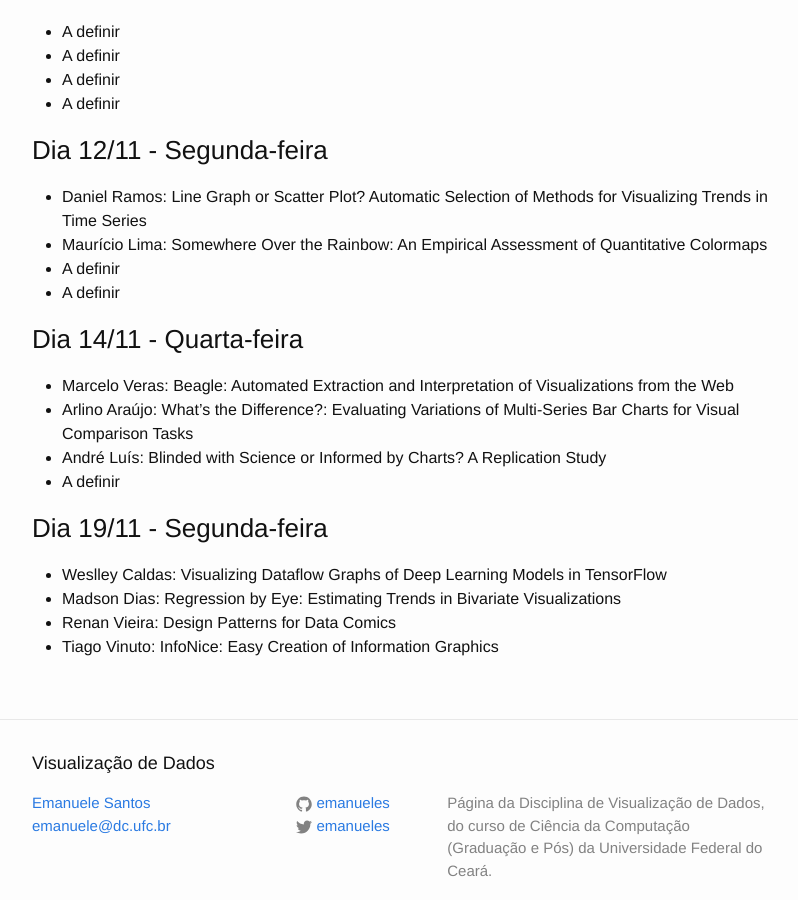
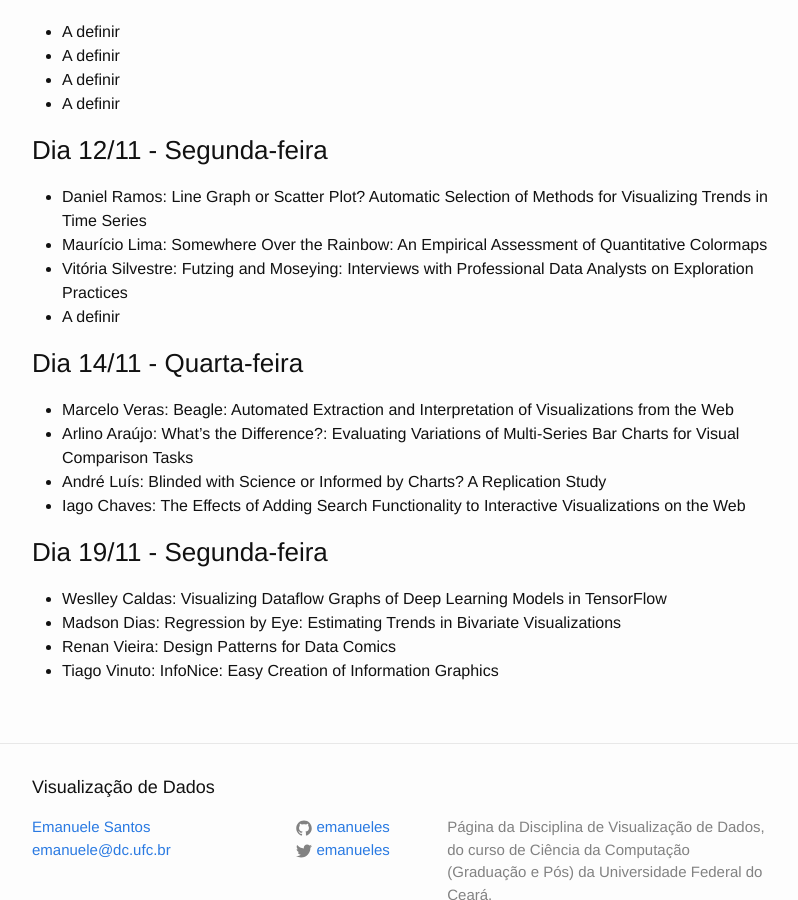
Before and after one commit to emanueles/datavis-course, a Jekyll site: the page built from _posts/2018-10-15-papers.md, in a window 1280 px wide and 900 px high, scrolled down 3155 px. Shown: the whole window, without its empty margins (238-1036 px from the left). Built offline with Jekyll 4.4.1, drawn with Linux system fonts in a browser that asks for light colours; some of the changed text lies outside the part shown.

Commit message:
More paper assignments.

```diff
--- a/_posts/2018-10-15-papers.md
+++ b/_posts/2018-10-15-papers.md
@@ -69,7 +69,7 @@ Algumas sugestões de artigos para apresentação:
     </tr>
     <tr>
       <td>Mi Feng, Cheng Deng, Evan M. Peck, and Lane Harrison. 2018. The Effects of Adding Search Functionality to Interactive Visualizations on the Web. In Proceedings of the 2018 CHI Conference on Human Factors in Computing Systems (CHI '18). ACM, New York, NY, USA, Paper 137, 13 pages. <a href="https://dl.acm.org/citation.cfm?doid=3173574.3173711">(pdf)</a> <a href="https://www.youtube.com/watch?v=qEPZlunAJX0">(video preview)</a></td>
-      <td><b>Não definido</b></td>
+      <td><b>Iago Chaves</b></td>
     </tr>
     <tr>
       <td>Yang Liu and Jeffrey Heer. 2018. Somewhere Over the Rainbow: An Empirical Assessment of Quantitative Colormaps. In Proceedings of the 2018 CHI Conference on Human Factors in Computing Systems (CHI '18). ACM, New York, NY, USA, Paper 598, 12 pages. <a href="https://dl.acm.org/citation.cfm?doid=3173574.3174172">(pdf)</a> <a href="https://www.youtube.com/watch?v=OmSAQl-qpAI">(video preview)</a></td>
@@ -93,7 +93,7 @@ Algumas sugestões de artigos para apresentação:
     </tr>
     <tr>
       <td>S. Alspaugh, N. Zokaei, A. Liu, C. Jin and M. A. Hearst, "Futzing and Moseying: Interviews with Professional Data Analysts on Exploration Practices," in IEEE Transactions on Visualization and Computer Graphics. <a href="http://ieeexplore.ieee.org/stamp/stamp.jsp?tp=&arnumber=8440815&isnumber=4359476">(pdf)</a> <a href="https://vimeo.com/289787961">(video preview)</a></td>
-      <td><b>Não definido</b></td>
+      <td><b>Vitória Silvestre</b></td>
     </tr>
     <tr>
       <td>J. Koven, C. Felix, H. Siadati, M. Jakobsson and E. Bertini, "Lessons Learned Developing a Visual Analytics Solution for Investigative Analysis of Scamming Activities," in IEEE Transactions on Visualization and Computer Graphics. <a href="http://ieeexplore.ieee.org/stamp/stamp.jsp?tp=&arnumber=8440841&isnumber=4359476">(pdf)</a> <a href="https://vimeo.com/289787515">(video preview)</a></td>
@@ -137,7 +137,7 @@ O que se espera:
 
 * Daniel Ramos: Line Graph or Scatter Plot? Automatic Selection of Methods for Visualizing Trends in Time Series
 * Maurício Lima: Somewhere Over the Rainbow: An Empirical Assessment of Quantitative Colormaps
-* A definir
+* Vitória Silvestre: Futzing and Moseying: Interviews with Professional Data Analysts on Exploration Practices
 * A definir
 
 ### Dia 14/11 - Quarta-feira
@@ -145,7 +145,7 @@ O que se espera:
 * Marcelo Veras: Beagle: Automated Extraction and Interpretation of Visualizations from the Web
 * Arlino Araújo: What's the Difference?: Evaluating Variations of Multi-Series Bar Charts for Visual Comparison Tasks
 * André Luís: Blinded with Science or Informed by Charts? A Replication Study
-* A definir
+* Iago Chaves: The Effects of Adding Search Functionality to Interactive Visualizations on the Web
 
 ### Dia 19/11 - Segunda-feira
 
```
